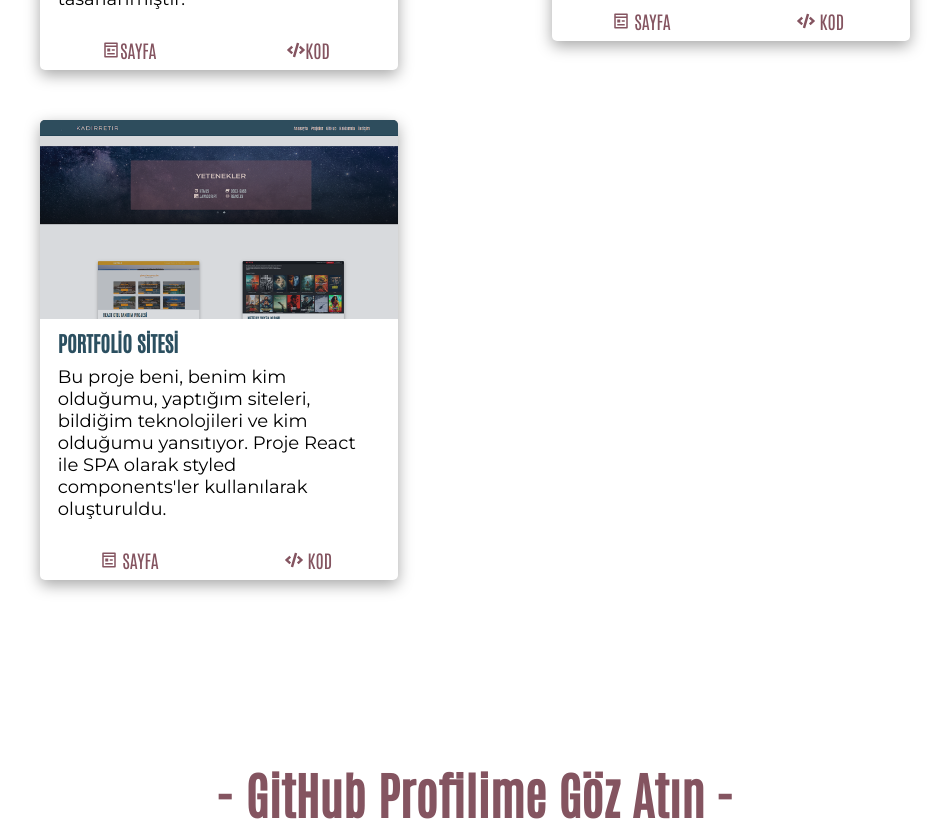
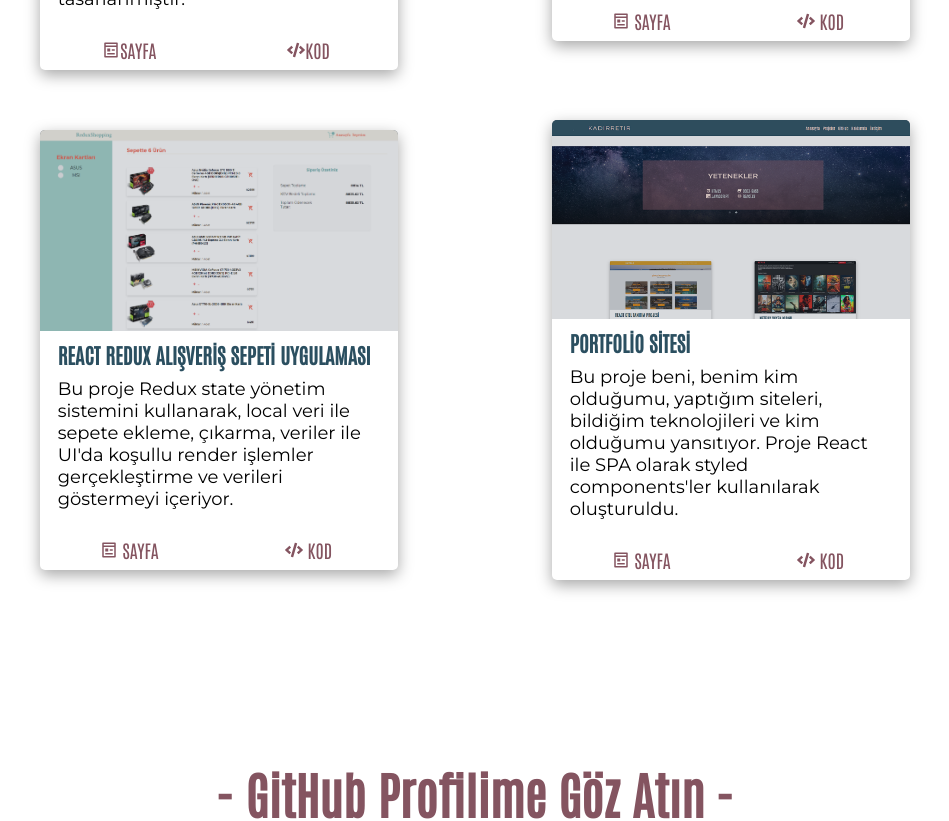
Before and after one commit to kadirretir/kadirportfolio, a React (Create React App) app: page / in a window 1280 px wide. Shown: the part 1000-1821 px from the top of the page, without its empty margins (165-1114 px from the left). Built offline with nearby package versions, Linux system fonts and the light colour scheme.

Commit message:
new project added, footer restyled

```diff
--- a/src/App.js
+++ b/src/App.js
@@ -3,7 +3,7 @@ import Aboutme from './components/Projects'
 import GitHub from './components/GitHub'
 import Hero from './components/Hero'
 import About from './components/About';
-import Contact from './components/contact';
+import Contact from './components/Contact';
 import './App.css';
 
 
--- a/src/components/Projects/index.js
+++ b/src/components/Projects/index.js
@@ -1,6 +1,7 @@
 import React from 'react'
 import reacthotel from '../../images/reacthotel.png';
 import reactnetflix from '../../images/reactnetflix.png';
+import reduxecommerce from '../../images/reduxecommerce.png';
 import kadirportfolio from '../../images/kadirportfolio.png';
 import { FaCode } from 'react-icons/fa';
 import { RiPagesLine } from 'react-icons/ri';
@@ -84,7 +85,33 @@ const Aboutme = () => {
                                 </CardBody>
                             </Card>
 
+                            <Card>
+                                <ImgWrapper>
+                                <CardLink target="_blank" href="https://kadirretir.github.io/redux-ecommerce/">
+                                    <Img src={reduxecommerce} width="617" height="360" alt="reduxecommerce" />
+                                    </CardLink>
+                                </ImgWrapper>
+                                <CardBody>
+                                    <CardMiddle>
+                                        <H3>REACT REDUX ALIŞVERİŞ SEPETİ UYGULAMASI</H3>
+                                        <P>
+                                            Bu proje Redux state yönetim sistemini kullanarak,
+                                            local veri ile sepete ekleme, çıkarma, veriler ile UI'da
+                                            koşullu render işlemler gerçekleştirme ve verileri göstermeyi
+                                            içeriyor.
+                                  </P>
+                                    </CardMiddle>
+                                    <Buttons>
+                                        <PageLink target="_blank" href="https://kadirretir.github.io/redux-ecommerce/">
+                                            <RiPagesLine /> SAYFA
+                                        </PageLink>
 
+                                        <PageLink target="_blank" href="https://github.com/kadirretir/redux-ecommerce">
+                                            <FaCode /> KOD
+                                        </PageLink>
+                                    </Buttons>
+                                </CardBody>
+                            </Card>
 
                             <Card>
                                 <ImgWrapper>
--- a/src/components/contact/ContactElements.js
+++ b/src/components/contact/ContactElements.js
@@ -1,12 +1,12 @@
 import styled from 'styled-components';
 
 export const Footer = styled.footer`
-min-height: 12vh;
+min-height: 16vh;
 display: flex;
 flex-direction: column;
 align-items: center;
 justify-content: flex-end;
-background-color: var(--third-color);
+background-color: var(--primary-color);
 @media screen and (max-width: 1200px) {
     min-height: 20vh;
 }
@@ -45,18 +45,30 @@ font-family: var(--secondary-font);
 `
 
 export const H2 = styled.h2`
-color: var(--primary-color);
+color: var(--secondary-color);
 grid-area: copyright;
-font-size: 2.5rem;
-
+font-size: 1.9rem;
+font-style: italic;
 @media screen and (max-width: 1200px) {
     font-size: 2.1rem;
 }
 `
+export const GitHubLink = styled.a`
+color: var(--secondary-color);
+transition: all 0.2s ease-in-out;
+&:hover {
+    color: var(--light-color);
+}
+letter-spacing: 0.2rem;
+font-style: italic;
+margin-left: 1rem;
+`
+
 
 export const Email = styled.a`
-color: var(--fourth-color);
-font-size: 2.5rem;
+color: var(--light-color);
+font-size: 2.3rem;
+margin-bottom: 1rem;
 grid-area: email;
 @media screen and (max-width: 1200px) {
     font-size: 2.1rem;
@@ -65,7 +77,8 @@ grid-area: email;
 `
 
 export const Address = styled.h2`
-color: var(--fourth-color);
+color: var(--secondary-color);
+letter-spacing: 0.1rem;
 grid-area: adres;
 @media screen and (max-width: 1200px) {
     font-size: 1.6rem;
--- a/src/components/contact/index.js
+++ b/src/components/contact/index.js
@@ -1,11 +1,12 @@
 import React from 'react'
-import {Footer, ContactContainer, ContactContent, H2,Email,Address } from './ContactElements';
+import {Footer, ContactContainer, ContactContent, H2,Email,Address, GitHubLink} from './ContactElements';
+
 const Contact = () => {
     return (
         <Footer id="contact">
             <ContactContainer>
                <ContactContent>
-                    <H2>©Kadir Üretir</H2>
+                    <H2>Design by <GitHubLink target="_blank" href="https://github.com/kadirretir">©Kadir Üretir</GitHubLink></H2>
                     <Email href="mailto: kadirramazan344@gmail.com">kadirramazan344@gmail.com</Email>
                     <Address>Kadıköy/İstanbul</Address>
                </ContactContent>
```
Also changed, not shown: src/images/reduxecommerce.png (added).
